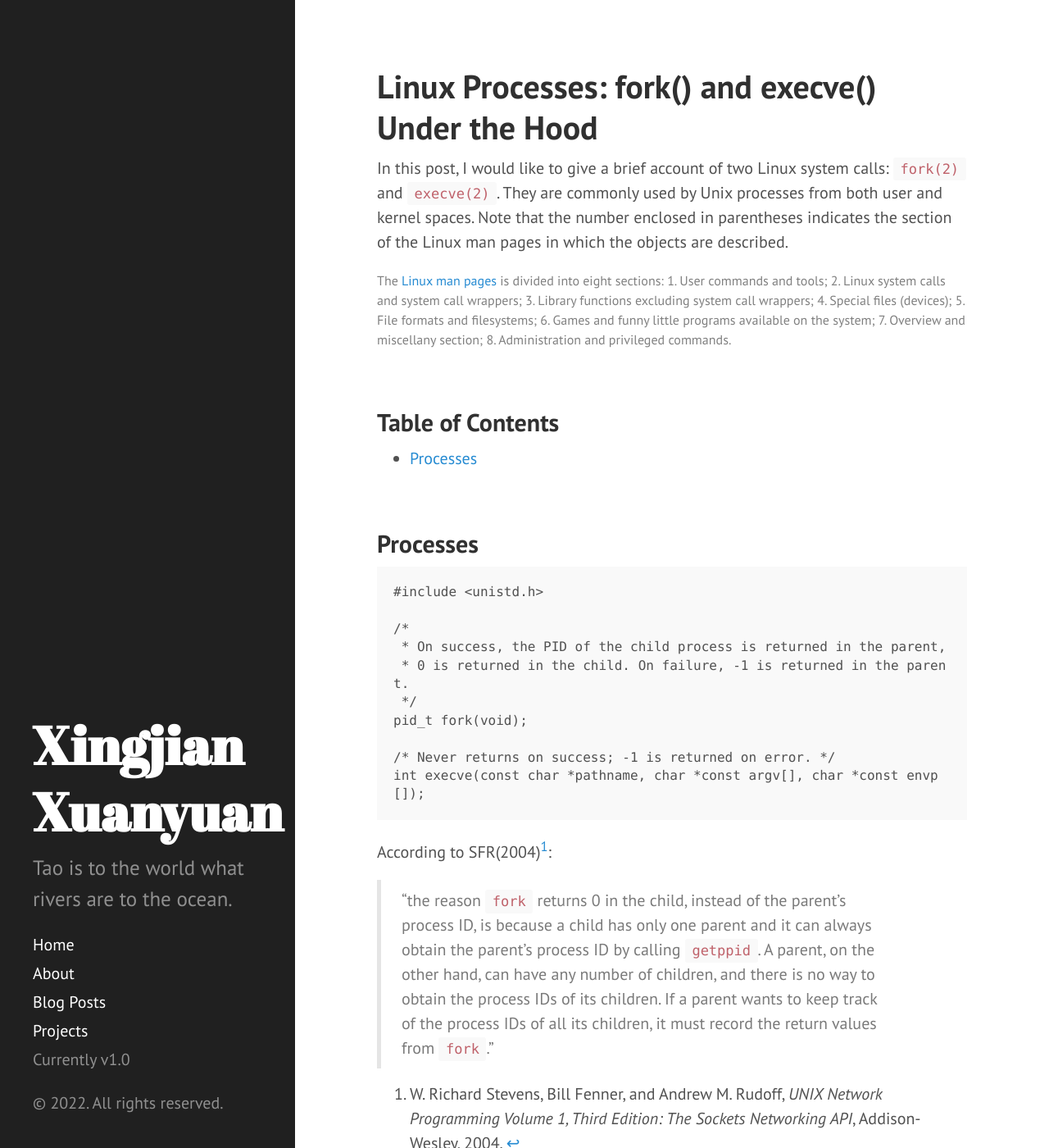
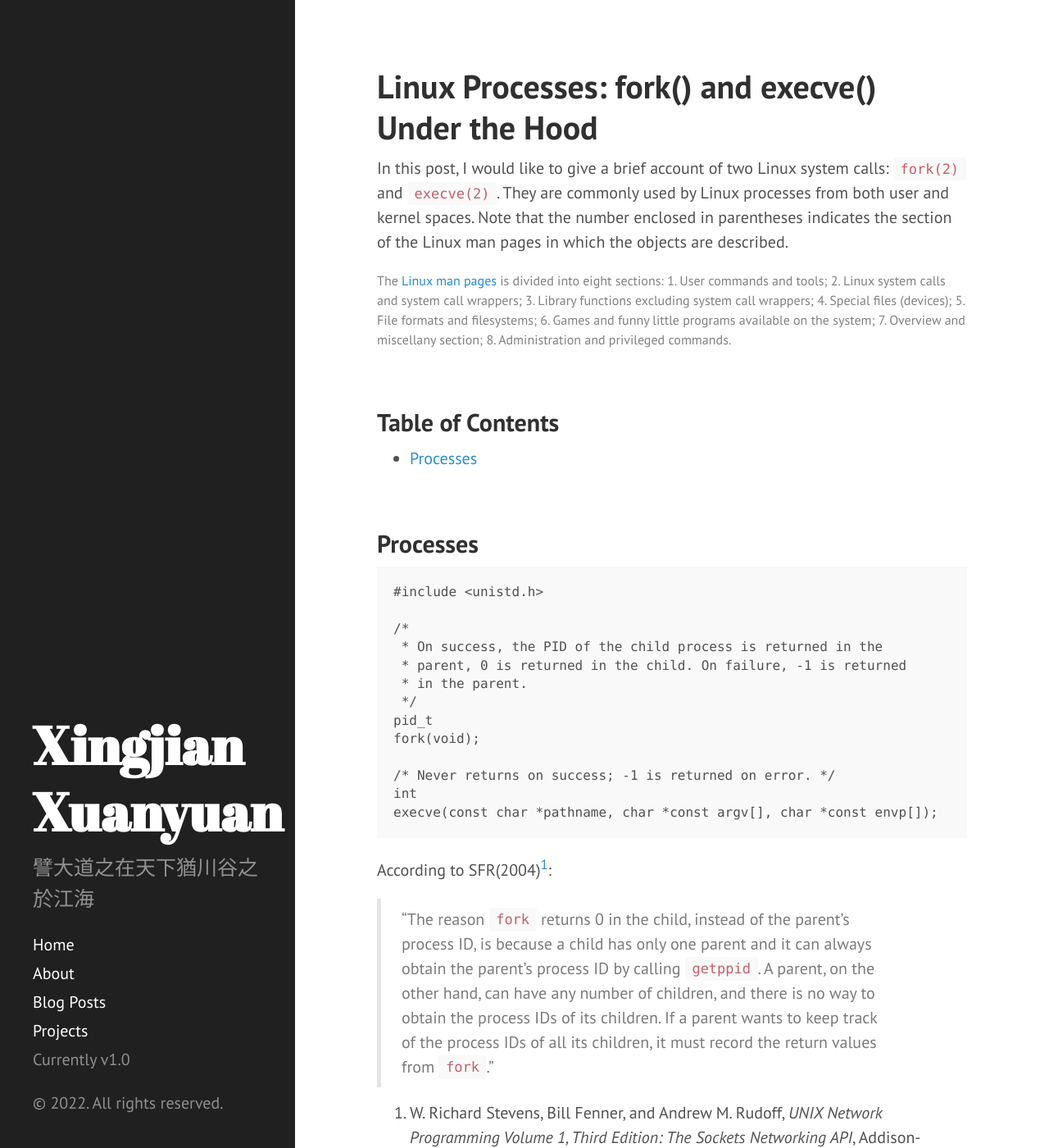
Before and after one commit to XingjianXuanyuan/XingjianXuanyuan.github.io, a Jekyll site: the page built from _posts/2021-12-25-fork-execve.md, in a window 1280 px wide and 1400 px high. Shown: the whole window at 82% size. Built offline with Jekyll 4.4.1, drawn with Linux system fonts in a browser that asks for light colours.

```diff
--- a/_config.yml
+++ b/_config.yml
@@ -10,7 +10,7 @@ permalink:        pretty
 # Setup
 title:            Xingjian Xuanyuan
 tagline:          'Personal Website'
-description:      'Tao is to the world what rivers are to the ocean.'
+description:      '譬大道之在天下猶川谷之於江海'
 baseurl:          https://XingjianXuanyuan.github.io/
 
 include: ["_pages", "_posts"]
--- a/_posts/2021-12-25-fork-execve.md
+++ b/_posts/2021-12-25-fork-execve.md
@@ -4,7 +4,7 @@ title: "Linux Processes: fork() and execve() Under the Hood"
 category: "Computing Systems"
 ---
 
-In this post, I would like to give a brief account of two Linux system calls: [<code>fork(2)</code>](https://man7.org/linux/man-pages/man2/fork.2.html) and [<code>execve(2)</code>](https://man7.org/linux/man-pages/man2/execve.2.html). They are commonly used by Unix processes from both user and kernel spaces. Note that the number enclosed in parentheses indicates the section of the Linux man pages in which the objects are described.
+In this post, I would like to give a brief account of two Linux system calls: [<code>fork(2)</code>](https://man7.org/linux/man-pages/man2/fork.2.html) and [<code>execve(2)</code>](https://man7.org/linux/man-pages/man2/execve.2.html). They are commonly used by Linux processes from both user and kernel spaces. Note that the number enclosed in parentheses indicates the section of the Linux man pages in which the objects are described.
 
 <p style="color:gray; font-size:80%;">The <a href="https://man7.org/linux/man-pages/index.html">Linux man pages</a> is divided into eight sections:
 1. User commands and tools;
@@ -31,17 +31,20 @@ In this post, I would like to give a brief account of two Linux system calls: [<
 #include <unistd.h>
 
 /*
- * On success, the PID of the child process is returned in the parent,
- * 0 is returned in the child. On failure, -1 is returned in the parent.
+ * On success, the PID of the child process is returned in the
+ * parent, 0 is returned in the child. On failure, -1 is returned
+ * in the parent.
  */
-pid_t fork(void);
+pid_t
+fork(void);
 
 /* Never returns on success; -1 is returned on error. */
-int execve(const char *pathname, char *const argv[], char *const envp[]);
+int
+execve(const char *pathname, char *const argv[], char *const envp[]);
 ~~~
 
 According to SFR(2004)[^1]:
 
-> "the reason <code>fork</code> returns 0 in the child, instead of the parent's process ID, is because a child has only one parent and it can always obtain the parent's process ID by calling <code>getppid</code>. A parent, on the other hand, can have any number of children, and there is no way to obtain the process IDs of its children. If a parent wants to keep track of the process IDs of all its children, it must record the return values from <code>fork</code>."
+> "The reason <code>fork</code> returns 0 in the child, instead of the parent's process ID, is because a child has only one parent and it can always obtain the parent's process ID by calling <code>getppid</code>. A parent, on the other hand, can have any number of children, and there is no way to obtain the process IDs of its children. If a parent wants to keep track of the process IDs of all its children, it must record the return values from <code>fork</code>."
 
 [^1]: W. Richard Stevens, Bill Fenner, and Andrew M. Rudoff, *UNIX Network Programming Volume 1, Third Edition: The Sockets Networking API*, Addison-Wesley, 2004.
```
Also changed, not shown: _pages/about.md (+3 -1 lines), _posts/2022-05-01-copulas.md (+5 -1 lines), 1 other file.
